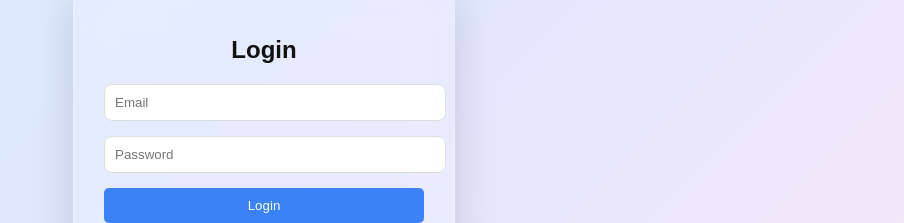
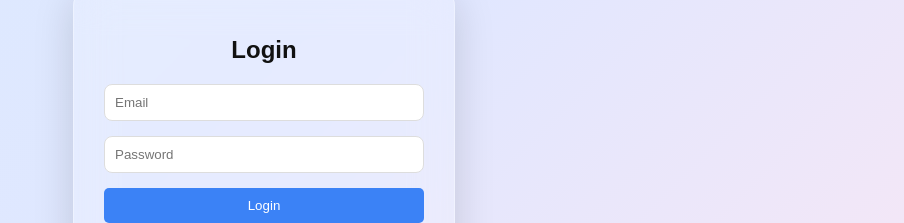
Before and after one commit to raufrasheed37-ctrl/frontend, a Next.js app: page /login in a window 1280 px wide. Shown: the part 235-458 px from the top of the page, without its empty margins (376-1280 px from the left). Built offline with nearby package versions, Linux system fonts and the light colour scheme.

Commit message:
Remove width and display properties from input and button

```diff
--- a/app/globals.css
+++ b/app/globals.css
@@ -189,6 +189,5 @@ body {
 
 .input,
 .button {
-  width: 100%;
-  display: block;
+  box-sizing: border-box;
 }
```
